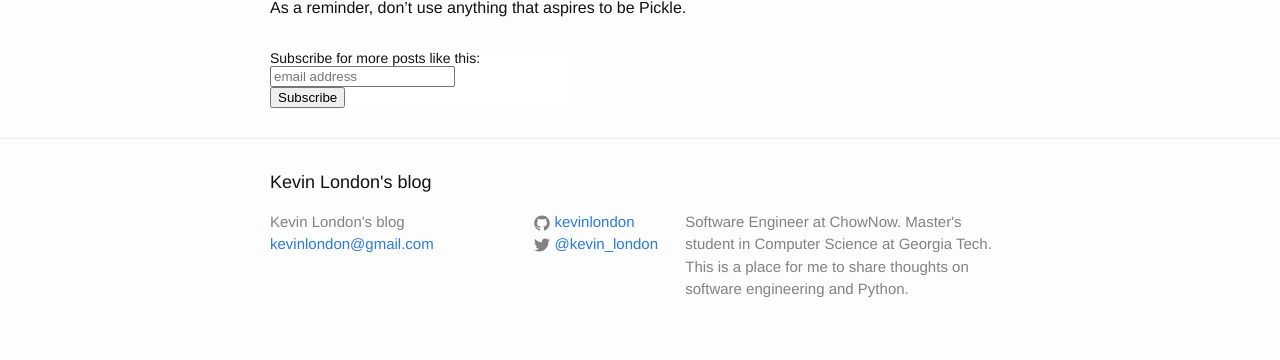
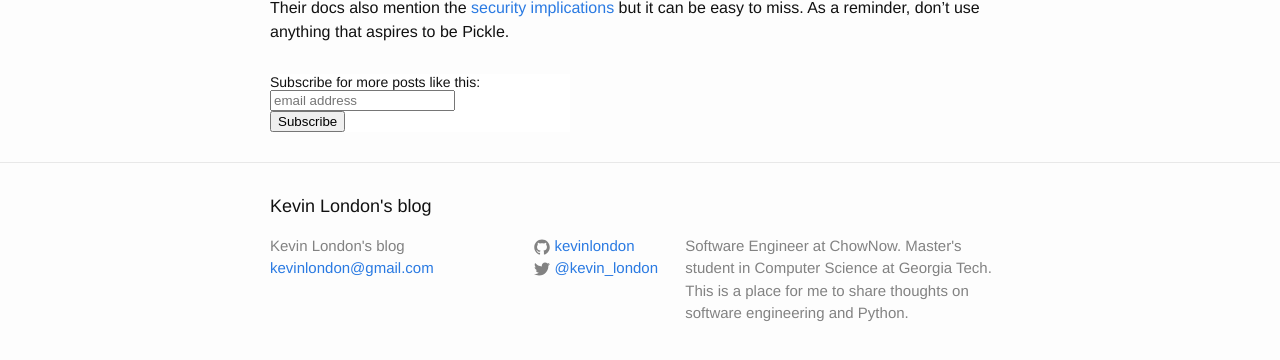
Before and after one commit to kevinlondon/kevinlondon.github.io, a Jekyll site: the page built from _posts/2017-01-30-dangerous-python-functions-pt3.md, in a window 1280 px wide, cut to the strip 468-828 px from the top of the page. Built offline with Jekyll 4.4.1, drawn with Linux system fonts in a browser that asks for light colours; comment, search, counter and statistics services are not loaded.

Commit message:
Ammend post with slightly more context

```diff
--- a/_posts/2017-01-30-dangerous-python-functions-pt3.md
+++ b/_posts/2017-01-30-dangerous-python-functions-pt3.md
@@ -13,4 +13,6 @@ Here's a working exploit for that one:
 
 <script src="https://gist.github.com/kevinlondon/9b0d1dddcced699067192923a8440a0a.js"></script>
 
+Their docs also mention the [security
+implications](https://jsonpickle.github.io/#module-jsonpickle) but it can be easy to miss.
 As a reminder, don't use anything that aspires to be Pickle.
```
